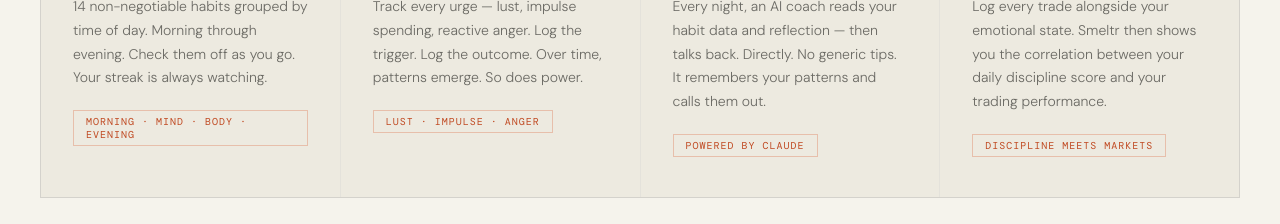
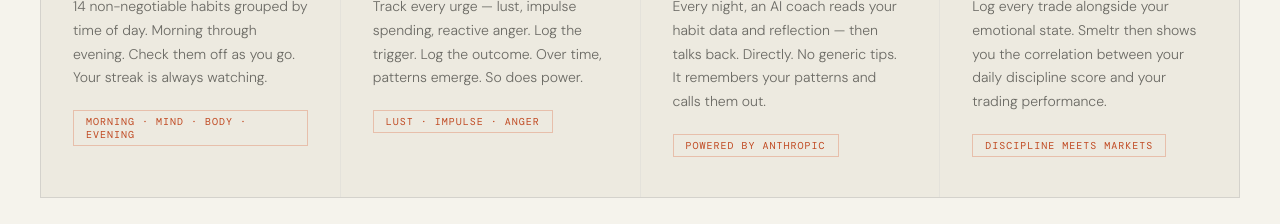
Before and after one commit to abbeythedeveloper/forge-App, a React (Vite) app: page / in a window 1280 px wide. Shown: the part 1900-2124 px from the top of the page. Built offline with nearby package versions, Linux system fonts and the light colour scheme; no server answers.

Commit message:
feat: add Features component and implement Upgrade page with regional payment support

```diff
--- a/src/components/Features/Features.tsx
+++ b/src/components/Features/Features.tsx
@@ -20,7 +20,7 @@ const features = [
     num: '03',
     title: 'AI daily debrief',
     desc: 'Every night, an AI coach reads your habit data and reflection — then talks back. Directly. No generic tips. It remembers your patterns and calls them out.',
-    tag: 'powered by Claude',
+    tag: 'powered by Anthropic',
   },
   {
     num: '04',
--- a/src/pages/Upgrade.tsx
+++ b/src/pages/Upgrade.tsx
@@ -177,7 +177,7 @@ const Upgrade = () => {
               {region.isAfrica ? (
                 <>
                   <span className={styles.priceNum}>
-                    {billing === 'monthly' ? '₦7,000' : '₦60,000'}
+                    {billing === 'monthly' ? '₦9,000' : '₦84,999'}
                   </span>
                   <span className={styles.pricePer}>
                     /{billing === 'monthly' ? 'month' : 'year'}
@@ -196,14 +196,14 @@ const Upgrade = () => {
             </div>
             {billing === 'yearly' && (
               <p className={styles.yearlyNote}>
-                {region.isAfrica ? 'Save ₦24,000 vs monthly' : 'Save $24 vs monthly'}
+                {region.isAfrica ? 'Save ₦29,000 vs monthly' : 'Save $24 vs monthly'}
               </p>
             )}
           </div>
 
           <ul className={styles.featureList}>
             {[
-              'AI daily debrief — powered by Claude',
+              'AI daily debrief — powered by Anthropic',
               'Trade journal + pattern alerts',
               'Unlimited habit history',
               'Habit score graph — up to 90 days',
```
